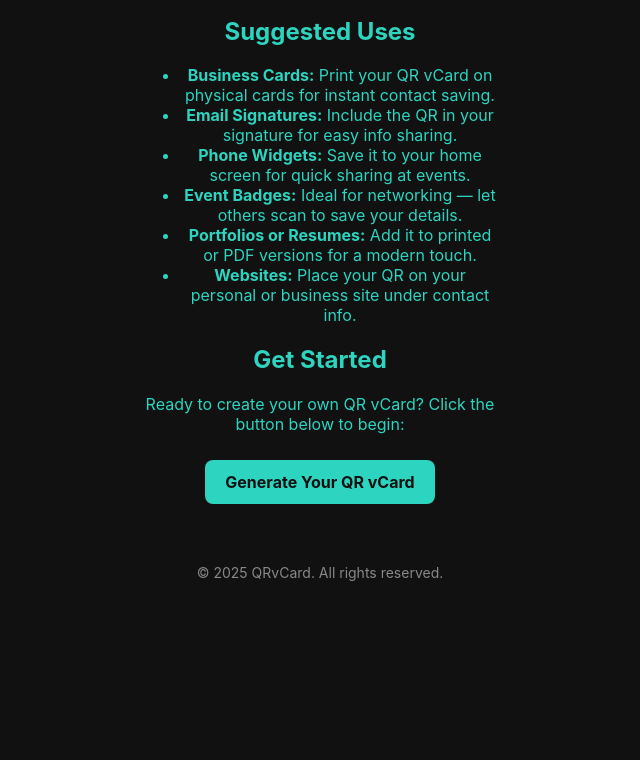
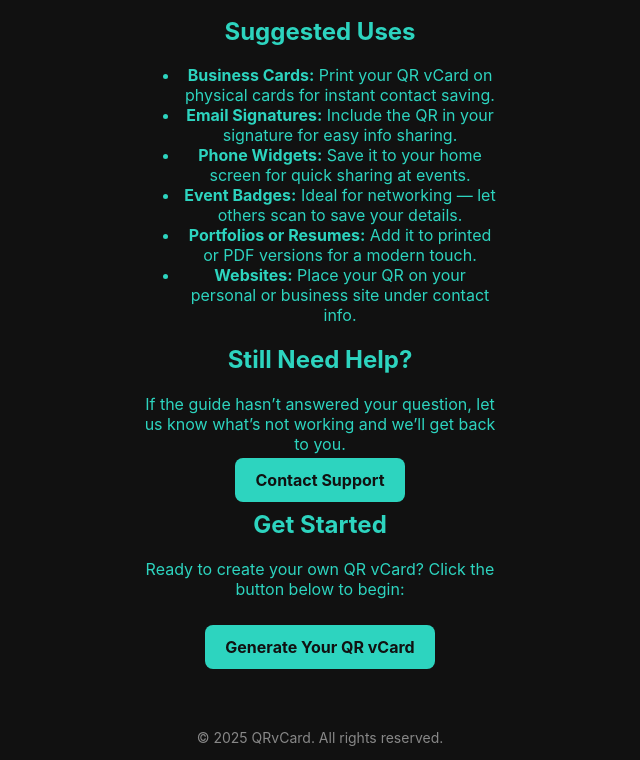
Before and after one commit to Blewens/vcard-qrcode, a plain HTML site: page how-to.html in a window 1280 px wide. Shown: the part 871-1631 px from the top of the page, without its empty margins (320-960 px from the left). Before the commit the page ends 1466 px from the top, so only its background shows below. Drawn offline with Linux system fonts and the light colour scheme.

Commit message:
Update how-to.html

```diff
--- a/how-to.html
+++ b/how-to.html
@@ -59,6 +59,12 @@
       </ul>
     </section>
 
+    <section class="contact-help">
+  <h2>Still Need Help?</h2>
+  <p>If the guide hasn’t answered your question, let us know what’s not working and we’ll get back to you.</p>
+  <a href="contact.html" class="navBtn">Contact Support</a>
+</section>
+
    <section>
       <h2>Get Started</h2>
       <p>
```
